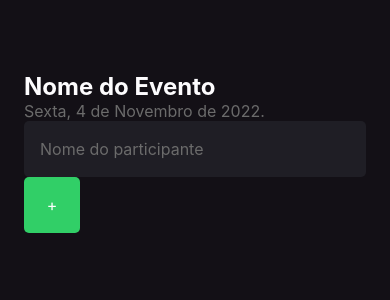
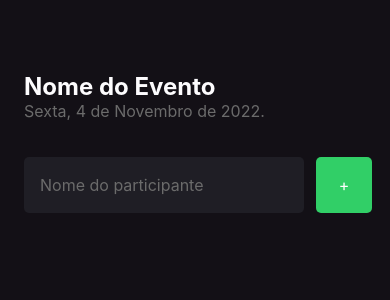
Before and after one commit to yurincmt/imhere, a React Native app: screen / in a window 390 px wide. Shown: the top 300 px of the page. Built offline with nearby package versions, Linux system fonts and the light colour scheme.

Commit message:
Criacao do form em View do nomedoparticipante e butaodeadicionar

```diff
--- a/src/screens/Home/index.tsx
+++ b/src/screens/Home/index.tsx
@@ -17,8 +17,9 @@ export function Home() {
           Sexta, 4 de Novembro de 2022.
         </Text>
 
+        <View style={styles.form}>
           <TextInput
-          style={styles.textInput}
+            style={styles.input}
             placeholder="Nome do participante"
             placeholderTextColor="#6B6B6B"
           />
@@ -30,5 +31,7 @@ export function Home() {
             </Text>
           </TouchableOpacity>
         </View>
+
+      </View>
     )
 }
--- a/src/screens/Home/styles.ts
+++ b/src/screens/Home/styles.ts
@@ -16,13 +16,15 @@ export const styles = StyleSheet.create({
       color: '#6B6B6B',
       fontSize: 16
     },
-    textInput: {
+    input: {
+      flex: 1,
       height: 56,
       borderRadius: 5,
       padding: 16,
       fontSize: 16,
       backgroundColor: '#1F1E25',
       color: '#FFF',
+      marginRight: 12
     },
     buttonText: {
       color: '#FFF',
@@ -35,5 +37,11 @@ export const styles = StyleSheet.create({
       backgroundColor: '#31CF67',
       alignItems: 'center',
       justifyContent: 'center'
+    },
+    form: {
+      width: '100%',
+      flexDirection: 'row',
+      marginTop: 36,
+      marginBottom: 42
     }
 });
```
Lines whose indentation alone changed are shown as unchanged.
